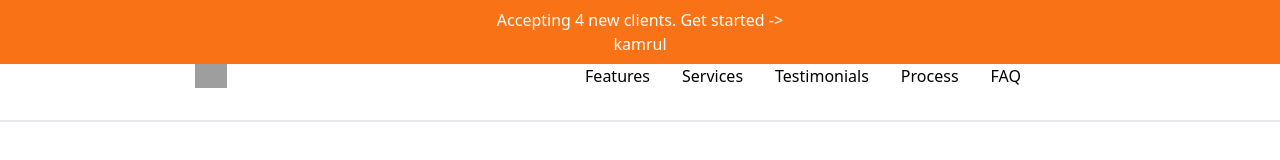
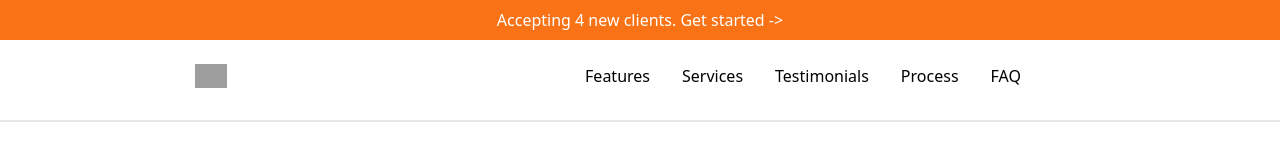
Before and after one commit to KAMRUL345/aiden_framer_website, a website: page index.html in a window 1280 px wide. Shown: the top 160 px of the page. Drawn offline with Linux system fonts and the light colour scheme; grey boxes are pictures that could not be loaded.

Commit message:
error remove

```diff
--- a/index.html
+++ b/index.html
@@ -19,7 +19,7 @@
             <a href="#">
                 <div>
                     <p>Accepting 4 new clients. Get started -></p>
-                    <h1>kamrul</h1>
+
                 </div>
             </a>
         </div>
```
